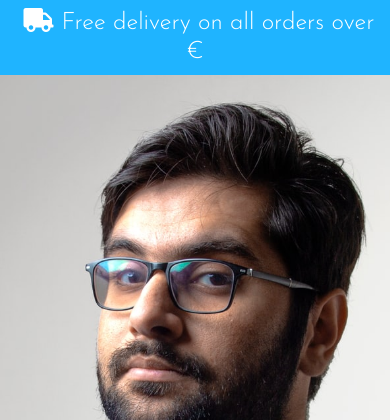
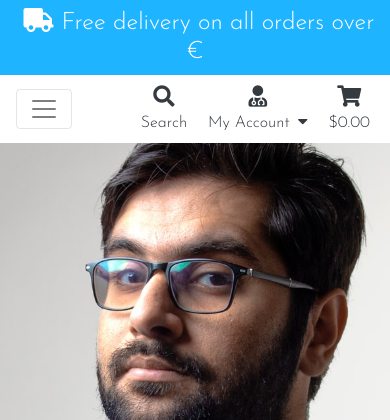
Before and after one commit to smcgdub/MS4_In_Safe_Hands, a Django app: page / in a window 390 px wide. Shown: the top 420 px of the page. Run offline with Django 3.2, Linux system fonts and the light colour scheme.

Commit message:
Created main-nav.html & mobile-top-header.html and added code for mobile header and nav bar

```diff
--- a/templates/base.html
+++ b/templates/base.html
@@ -124,6 +124,18 @@
       </div>
     </div>
 
+    <!-- Site navigation -->
+    <div class="row bg-white">
+      <nav class="navbar navbar-expand-lg navbar-light w-100">
+        <button class="navbar-toggler" type="button" data-toggle="collapse" data-target="#main-nav"
+          aria-controls="main-nav" aria-expanded="false" aria-label="Toggle navigation">
+          <span class="navbar-toggler-icon"></span>
+        </button>
+        {% include 'includes/mobile-top-header.html' %}
+        {% include 'includes/main-nav.html' %}
+      </nav>
+    </div>
+
   </header>
 
   {% if messages %}
--- /dev/null
+++ b/templates/includes/main-nav.html
@@ -0,0 +1,69 @@
+<div class="collapse navbar-collapse" id="main-nav">
+  <ul class="navbar-nav w-auto mx-auto">
+    <!-- All Products-->
+    <li class="nav-item dropdown">
+      <hr class="d-bloc d-lg-none">
+      <a class="text-uppercase font-weight-bold nav-link text-dark mr-5" href="#" id="all-products-link"
+        data-toggle="dropdown" aria-haspopup="true" aria-expanded="false">
+        All Products<i class="fas fa-caret-down my-auto pl-2"></i>
+      </a>
+      <div class="dropdown-menu border-0" aria-labelledby="all-products-link">
+        <a href="" class="dropdown-item">By Price</a>
+        <a href="" class="dropdown-item ">By Rating</a>
+        <a href="" class="dropdown-item ">By Category</a>
+        <a href="" class="dropdown-item">All Products</a>
+      </div>
+    </li>
+    <!-- Masks -->
+    <li class="nav-item dropdown">
+      <a class="text-uppercase font-weight-bold nav-link text-dark mr-5" href="#" id="masks-link"
+        data-toggle="dropdown" aria-haspopup="true" aria-expanded="false">
+        Masks<i class="fas fa-caret-down my-auto pl-2"></i>
+      </a>
+      <div class="dropdown-menu border-0" aria-labelledby="masks-link">
+        <a href="" class="dropdown-item">N95</a>
+        <a href="" class="dropdown-item">KN95 </a>
+        <a href="" class="dropdown-item">Surgical</a>
+        <a href="" class="dropdown-item">Face Shields</a>
+        <hr class="dropdown-divider">
+        <!-- Need to create page below! -->
+        <a class="dropdown-item" href="#">How to wear surgical mask</a>
+        <!--  -->
+      </div>
+    </li>
+    <!-- Covid Testing -->
+    <li class="nav-item dropdown">
+      <a class="text-uppercase font-weight-bold nav-link text-dark mr-5" href="#" id="covid-test-link"
+        data-toggle="dropdown" aria-haspopup="true" aria-expanded="false">
+        Covid Test Kits<i class="fas fa-caret-down my-auto pl-2"></i>
+      </a>
+      <div class="dropdown-menu border-0" aria-labelledby="covid-test-link">
+        <a href="" class="dropdown-item">Rapid antigen test</a>
+        <a href="" class="dropdown-item">PCR home test</a>
+        <a href="" class="dropdown-item">Infrared Thermometer</a>
+      </div>
+    </li>
+    <!-- Hygiene -->
+    <li class="nav-item dropdown">
+      <a class="text-uppercase font-weight-bold nav-link text-dark mr-5" href="#" id="hygiene-link"
+        data-toggle="dropdown" aria-haspopup="true" aria-expanded="false">
+        Hygiene<i class="fas fa-caret-down my-auto pl-2"></i>
+      </a>
+      <div class="dropdown-menu border-0" aria-labelledby="hygiene-link">
+        <a href="" class="dropdown-item">Sanitizer</a>
+        <a href="" class="dropdown-item">Thermometers</a>
+      </div>
+    </li>
+    <!-- Wearable PPE -->
+    <li class="nav-item dropdown">
+      <a class="text-uppercase font-weight-bold nav-link text-dark" href="#" id="wearable-ppe-link" data-toggle="dropdown"
+        aria-haspopup="true" aria-expanded="false">
+        Wearable PPE<i class="fas fa-caret-down my-auto pl-2"></i>
+      </a>
+      <div class="dropdown-menu border-0" aria-labelledby="wearable-ppe-link">
+        <a href="" class="dropdown-item">Gloves</a>
+        <a href="" class="dropdown-item">Gowns</a>
+      </div>
+    </li>
+  </ul>
+</div>
--- /dev/null
+++ b/templates/includes/mobile-top-header.html
@@ -0,0 +1,65 @@
+<ul class="my-auto">
+  <!-- Search -->
+  <li class="list-inline-item">
+    <a class="text-dark nav-link d-block d-lg-none px-1 pt-1 pb-0" href="#" id="mobile-search" data-toggle="dropdown"
+      aria-haspopup="true" aria-expanded="false">
+      <div class="text-center">
+        <div><i class="fas fa-search fa-lg"></i></div>
+        <p class="my-0">Search</p>
+      </div>
+    </a>
+    <!-- Search form -->
+    <div class="dropdown-menu border-0 w-100 p-3 rounded-0 my-0" aria-labelledby="mobile-search">
+      <form class="form" method="GET" action="">
+        <div class="input-group w-100">
+          <input class="form-control rounded-0 search-bar" type="text" name="q" placeholder="Im looking for....">
+          <div class="input-group-append">
+            <button class="form-control btn rounded-0 search-icon" type="submit">
+              <span class="icon">
+                <i class="fas fa-search "></i>
+              </span>
+            </button>
+          </div>
+        </div>
+      </form>
+    </div>
+  </li>
+  <!-- Open my account drop down menu -->
+  <li class="list-inline-item dropdown">
+    <a class="text-dark nav-link d-block d-lg-none px-1 pt-1 pb-0" href="#" id="user-options" data-toggle="dropdown"
+      aria-haspopup="true" aria-expanded="false">
+      <div class="text-center">
+        <div><i class="fas fa-user-md fa-lg"></i></div>
+        <p class="my-0">My Account<i class="fas fa-caret-down my-auto pl-2"></i></p>
+      </div>
+    </a>
+    <div class="dropdown-menu border-0" aria-labelledby="user-options">
+      {% if request.user.is_authenticated %}
+      {% if request.user.is_superuser %}
+      <a href="{% url 'account_logout' %}" class="dropdown-item">Product Management</a>
+      {% endif %}
+      <a href="" class="dropdown-item">My Profile</a>
+      <a href="{% url 'account_logout' %}" class="dropdown-item">Logout</a>
+      {% else %}
+      <a href="{% url 'account_signup' %}" class="dropdown-item">Register</a>
+      <a href="{% url 'account_login' %}" class="dropdown-item">Login</a>
+      {% endif %}
+    </div>
+  </li>
+  <!-- Shopping Cart -->
+  <li class="list-inline-item">
+    <a class="px-1 pt-1 pb-0 {% if grand_total %}text-danger font-weight-bold{% else %}text-dark{% endif %} nav-link d-block d-lg-none"
+      href="">
+      <div class="text-center">
+        <div><i class="fas fa-shopping-cart fa-lg"></i></div>
+        <p class="my-0">
+          {% if grand_total %}
+          ${{ grand_total|floatformat:2 }}
+          {% else %}
+          $0.00
+          {% endif %}
+        </p>
+      </div>
+    </a>
+  </li>
+</ul>
```
Also changed, not shown: README.md.
